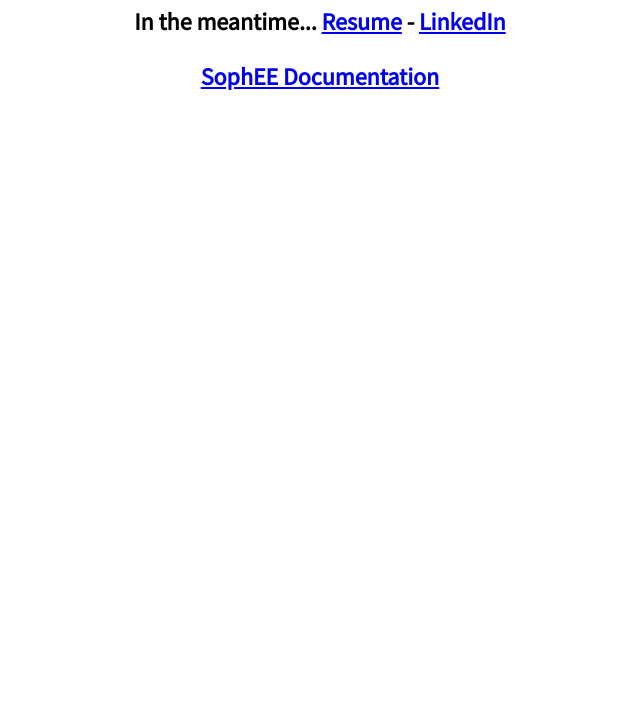
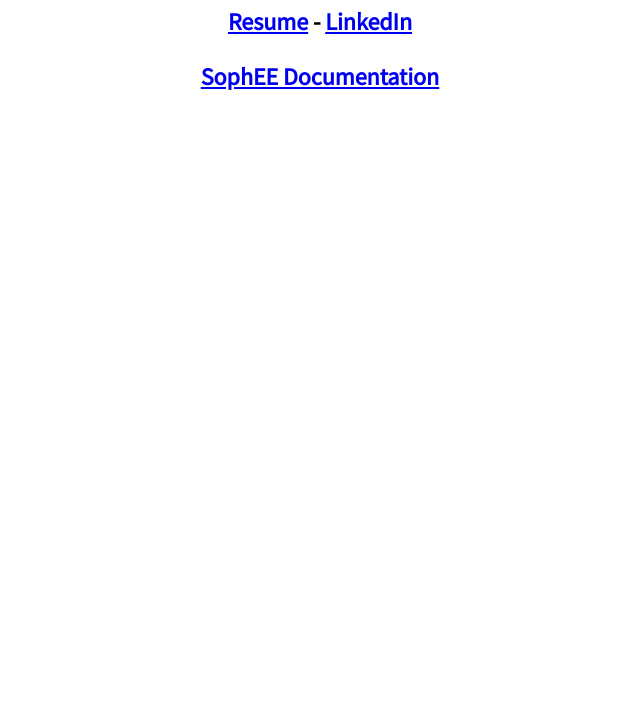
Before and after one commit to Jaapdedood/jaapdedood.com, a plain HTML site: page index.html in a window 1280 px wide. Shown: the part 77-800 px from the top of the page, without its empty margins (320-960 px from the left). Drawn offline with Linux system fonts and the light colour scheme.

```diff
--- a/index.html
+++ b/index.html
@@ -21,7 +21,7 @@
     <div id="name">
       <h1> Jaap de Dood </h1>
     </div>
-    <h2> In the meantime... <a href="/files/resume.pdf">Resume</a> - <a href="https://www.linkedin.com/in/jaapdood/">LinkedIn </a><h2>
+    <h2><a href="/files/resume.pdf">Resume</a> - <a href="https://www.linkedin.com/in/jaapdood/">LinkedIn </a><h2>
       <p><a href="http://jaapdedood.com/SophEE/">SophEE Documentation</a></p>
   </body>
 </html>
```
